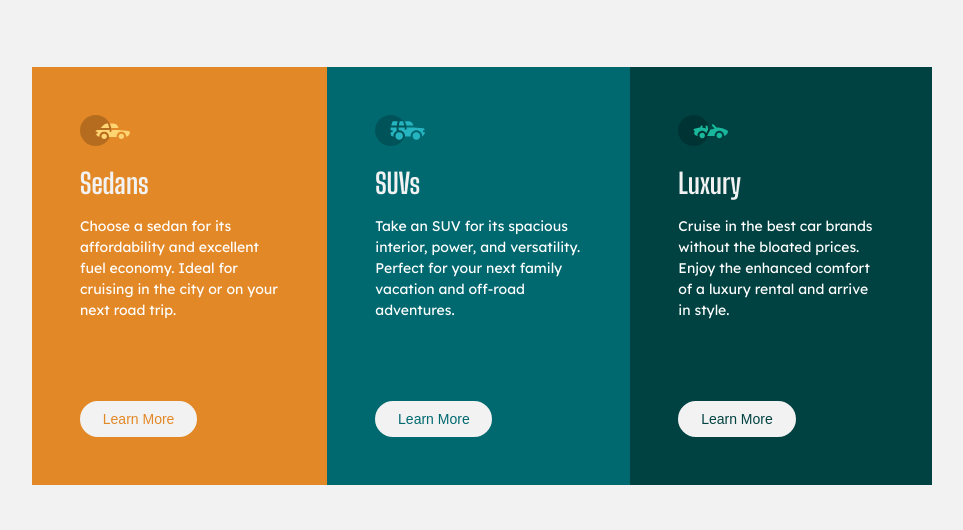
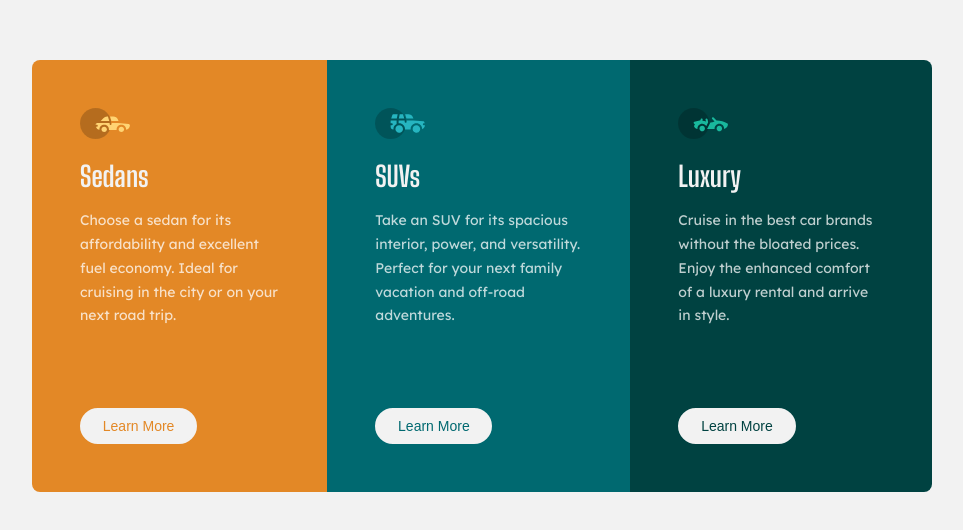
Before and after one commit to frontend-mentors-flovet/3-column-preview-card-component, a plain HTML site: page index.html in a window 1280 px wide. Shown: the part 124-654 px from the top of the page, without its empty margins (158-1121 px from the left). Drawn offline with Linux system fonts and the light colour scheme.

Commit message:
updated text color and border radius

```diff
--- a/css/style.css
+++ b/css/style.css
@@ -1,7 +1,7 @@
 @import url("https://fonts.googleapis.com/css2?family=Big+Shoulders+Display:wght@700&family=Lexend+Deca&display=swap");
 :root {
   --white: #fff;
-  --text: #ffffffbf;
+  --text: hsla(0, 0%, 100%, 0.749);
   --light-grey: #f2f2f2;
   --Bright-orange: #e38826;
   --Dark-cyan: #006970;
@@ -21,7 +21,6 @@
 body {
   font-size: 14px;
   font-family: "Lexend Deca", sans-serif;
-  color: var(--text) !important;
   scroll-behavior: smooth;
   background-color: var(--light-grey);
   display: flex;
@@ -38,7 +37,7 @@ h1 {
 p {
   font-size: 1em;
   font-weight: 400;
-  line-height: 1.5;
+  line-height: 1.7;
 }
 
 .wrapper {
@@ -49,6 +48,7 @@ p {
 
 .wrapper .sub-1 {
   background-color: var(--Bright-orange);
+  border-radius: 8px 0 0 8px;
 }
 
 .wrapper .sub-2 {
@@ -57,6 +57,7 @@ p {
 
 .wrapper .sub-3 {
   background-color: var(--Very-dark-cyan);
+  border-radius: 0 8px 8px 0;
 }
 
 .wrapper .sub {
@@ -75,7 +76,7 @@ p {
   margin-bottom: 1rem;
 }
 .wrapper .sub p {
-  color: var(--white);
+  color: var(--text);
 }
 
 .wrapper .sub button {
```
